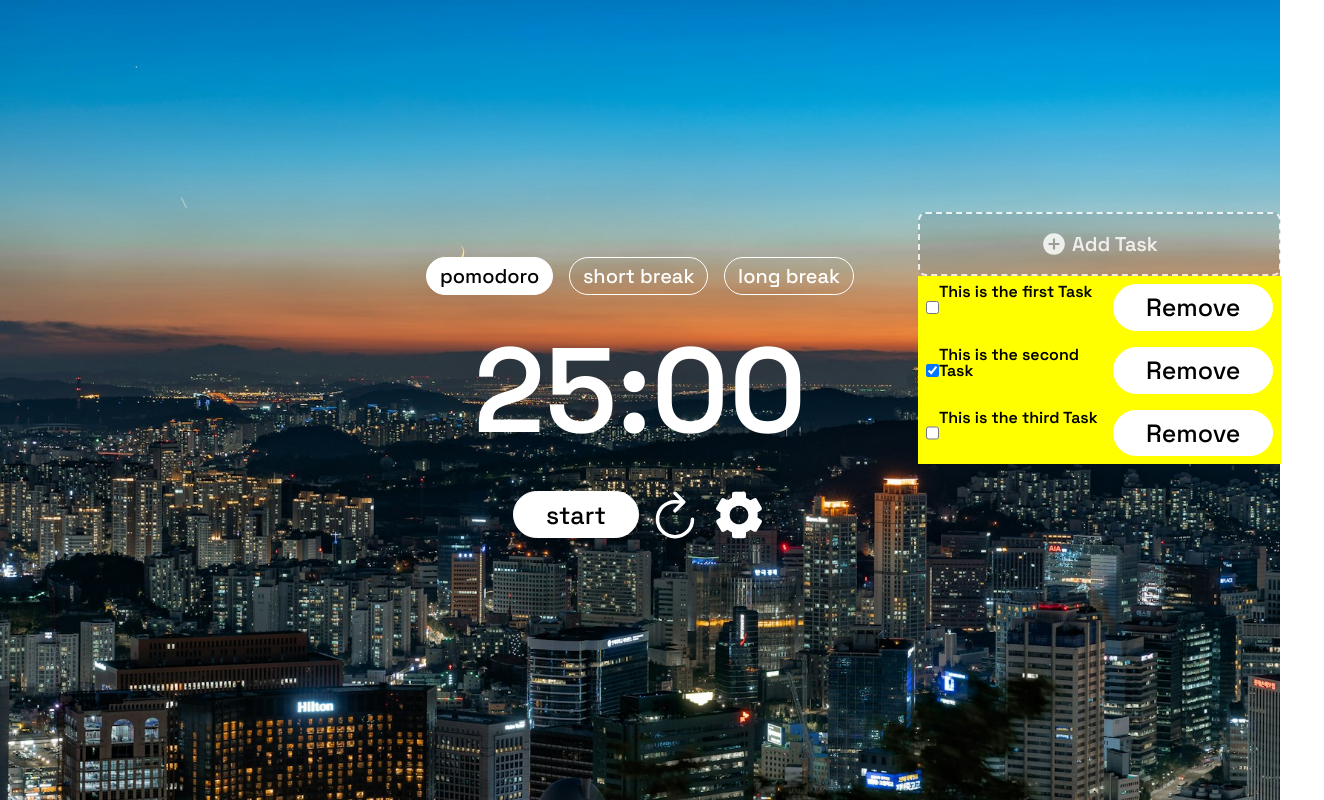
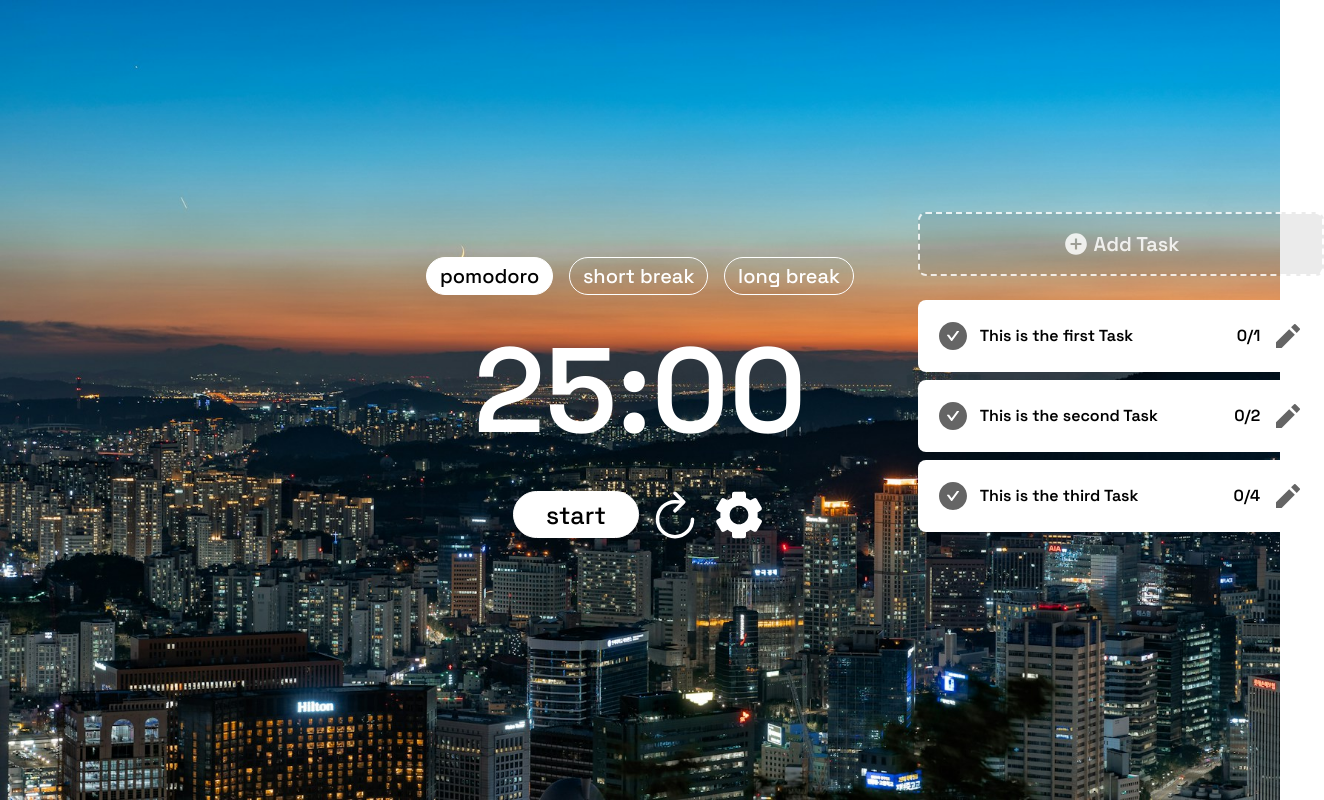
Before and after one commit to Jans3n/Pomodoro, a React (Vite) app: page / in a window 1280 px wide. Shown: the whole page, 1324 px wide, since content can reach past the window. Built offline with nearby package versions, Linux system fonts and the light colour scheme.

Commit message:
Task list design done

```diff
--- a/src/App.css
+++ b/src/App.css
@@ -42,7 +42,7 @@
   left: 100%; /* Position it to the right of the Timer */
   margin-left: 4rem; /* Space between the timer and task list */
   z-index: 2;
-  width: 85%;
+  width: 95%;
   height: 100%;
   min-height: 400px;
 
--- a/src/components/Tasks/TaskItem.css
+++ b/src/components/Tasks/TaskItem.css
@@ -1,21 +1,41 @@
 .TaskItem{
   display: flex;
-  background-color: yellow;
+  background-color: white;
   /* width: 100%; */
   padding: 0.5rem;
+  justify-content: space-between;
+  margin-top: 0.5rem;
+  border-radius: 8px;
 }
 
-.TaskCheckbox{
-  /* width: 10%; */
+.LeftSideTask{
+  display: flex;
+  width: 75%;
+  align-items: center;
+}
+
+.RightSideTask{
+  display: flex;
+  justify-content: space-between;
+  align-items: center;
 }
 
 .TaskText{
-  width: 70%;
-  text-align: left;
   overflow: hidden;
+  align-items: center;
+  display: flex;
+  justify-content: space-between;
+  width: 85%;
+  word-break: break-word;
+  cursor: default;
 }
 
-.RemoveTaskButton{
-  /* width: 20%; */
+.Pomodoros{
+  display: flex;
+  align-items: center;
+  cursor: default;
+}
 
+.EditButton{
+  color: yellow;
 }
--- a/src/components/Tasks/TaskItem.jsx
+++ b/src/components/Tasks/TaskItem.jsx
@@ -1,20 +1,52 @@
 import React, { useEffect, useState } from 'react'
 import CustomButton from '../UI/CustomButton';
 import './TaskItem.css'
+import IconButton from '../UI/IconButton';
+import CheckIcon from '../icons/CheckIcon';
+import EditIcon from '../icons/EditIcon';
 
 function TaskItem({task, toggleCompleted, editTask, deleteTask}) {
+
+  const [PomodorosPassed, setPomodorosPassed] = useState(0)
 
   const handleCompletedTaskChange = () => {
     toggleCompleted(task.id)
   }
 
+  const handleOpenTaskMenu = () => {
+
+  }
+
+  const buttonStyle = {
+    textAlign: 'center',
+    opacity: '0.9',
+    color: 'rgb(85, 85, 85)',
+  }
+
+
   return(
     <>
       <div className='TaskItem'>
-        <input className='TaskCheckbox' type="checkbox" checked={task.completed} onChange={handleCompletedTaskChange}/>
-        <p className='TaskText'>{task.text}</p>
-        <CustomButton className='RemoveTaskButton' name="Remove" onClick={() => deleteTask(task.id)} />
+        <div className='LeftSideTask'>
+          <IconButton
+            icon={<CheckIcon/>}
+            onClick={() => handleCompletedTaskChange()}
+            shouldSpin={false}
+            style={buttonStyle}/>
+          <div className='TaskText'>
+            {task.text}
+          </div>
+        </div>
+        <div className='RightSideTask'>
+          <div className='Pomodoros'>{PomodorosPassed}/{task.pomodoros}</div>
+          <IconButton
+            icon={<EditIcon/>}
+            onClick={() => handleOpenTaskMenu()}
+            shouldSpin={false}
+            style={buttonStyle}/>
+        </div>
       </div>
+
     </>
   )
 }
--- a/src/components/Tasks/TaskList.css
+++ b/src/components/Tasks/TaskList.css
@@ -1,6 +1,15 @@
 .TaskContainer{
-  /* margin: auto; */
-  /* background-color: white; */
-  height: 100%;
+  display: flex;
+  flex-direction: column;
+  height: 105%;
   border-radius: 20px;
 }
+
+.TaskItemsContainer{
+  height: 100%;
+  overflow: auto;
+}
+
+::-webkit-scrollbar {
+  display: none;
+}
--- a/src/components/Tasks/TaskList.jsx
+++ b/src/components/Tasks/TaskList.jsx
@@ -48,10 +48,9 @@ function Tasks() {
     <>
       <div className='TaskContainer'>
         <TaskInputField
-          addTask = {addTask}/>
-        {/* <CustomButton name="Add Task" onClick={() => addTask(taskText)}/>
-        <input type="text" value={taskText} onChange={(e) => setTaskText(e.target.value)}/> */}
-        {/* <div> */}
+          addTask = {addTask}
+        />
+        <div className='TaskItemsContainer'>
           {tasks.map(task => (
           <TaskItem
             key={task.id}
@@ -61,7 +60,8 @@ function Tasks() {
           />
         ))}
         </div>
-      {/* </div> */}
+
+      </div>
     </>
   )
 
--- a/src/components/UI/TaskInputField.css
+++ b/src/components/UI/TaskInputField.css
@@ -1,41 +1,6 @@
-/* .inputField{
-  font-family: 'Space Grotesk';
-  border-radius: 20px 0px 0px 20px;
-  width: 60%;
-  padding: 0.3rem 0.8rem;
-  margin: 0px;
-  box-shadow: none;
-  border: 1px solid #FFFFFF;
-  font-size: 20px;
-  font-weight: 500;
-  border-right: 0px;
-  background: none;
-  color: white;
+.ModifyTaskContainer{
+  padding-bottom: 1rem;
 }
-
-
-.inputField:focus{
-  outline: none;
-}
-
-.inputButton{
-  font-family: 'Space Grotesk';
-  border-radius: 0px 20px 20px 0px;
-  padding: 0.3rem 0.8rem;
-  font-size: 20px;
-  font-weight: 500;
-  background: none;
-  border-left: 0px;
-  border: 1px solid #FFFFFF;
-  color: white;
-  cursor: pointer;
-  transition: background-color 0.3s, color 0.3s;
-}
-
-.inputButton:hover, .inputButton.active{
-  color: black;
-  background-color: white;
-} */
 
 .addTaskButton{
   font-family: 'Space Grotesk';
--- a/src/components/UI/TaskInputField.jsx
+++ b/src/components/UI/TaskInputField.jsx
@@ -14,6 +14,7 @@ function TaskInputField({addTask}) {
 
   return (
     <>
+      <div className='ModifyTaskContainer'>
         {
           openedTaskMenu ? (
             <TaskMenu onClose={handleTaskMenu} addTask={addTask}/>
@@ -24,6 +25,8 @@ function TaskInputField({addTask}) {
             </button>
           )
         }
+      </div>
+
 
 
     </>
--- a/src/components/UI/TaskMenu.jsx
+++ b/src/components/UI/TaskMenu.jsx
@@ -11,10 +11,13 @@ function TaskMenu({onClose, addTask}) {
   const [pomodoroInputValue, setPomodoroInputValue] = useState(1)
 
   const handleSaveTask = () => {
-    // Logic to save the task goes here
-    console.log('Task saved:', taskText, pomodoroInputValue);
-    addTask(taskText, pomodoroInputValue)
-    onClose();
+    // TODO Handle user experience (toast)
+    if (taskText != '' && Number(pomodoroInputValue) != 0){
+      console.log('Task saved:', taskText, pomodoroInputValue);
+      addTask(taskText, pomodoroInputValue)
+      onClose();
+    }
+
   };
 
   const handleCancelTask = () => {
@@ -50,11 +53,6 @@ function TaskMenu({onClose, addTask}) {
     }
   }
 
-  const test = () => {
-    console.log(pomodoroInputValue)
-    console.log(Number(pomodoroInputValue))
-  }
-
   const buttonStyle = {
     textAlign: 'center',
     borderRadius: '4px',
@@ -78,7 +76,8 @@ function TaskMenu({onClose, addTask}) {
             <input type="text" value={taskText}
             onChange={(e) => setTaskText(e.target.value)}
             placeholder='What do you have planned?'
-            className='inputField'/>
+            className='inputField'
+            maxLength={50}/>
           </div>
           <div className='PomodorosRequiredContainer'>
             <p>Estimated Pomodoros</p>
--- /dev/null
+++ b/src/components/icons/CheckIcon.jsx
@@ -0,0 +1,18 @@
+// icon:check-circle | Ant Design Icons https://ant.design/components/icon/ | Ant Design
+import * as React from "react";
+
+function CheckIcon(props) {
+  return (
+    <svg
+      viewBox="0 0 1024 1024"
+      fill="currentColor"
+      height="2rem"
+      width="2rem"
+      {...props}
+    >
+      <path d="M512 64C264.6 64 64 264.6 64 512s200.6 448 448 448 448-200.6 448-448S759.4 64 512 64zm193.5 301.7l-210.6 292a31.8 31.8 0 01-51.7 0L318.5 484.9c-3.8-5.3 0-12.7 6.5-12.7h46.9c10.2 0 19.9 4.9 25.9 13.3l71.2 98.8 157.2-218c6-8.3 15.6-13.3 25.9-13.3H699c6.5 0 10.3 7.4 6.5 12.7z" />
+    </svg>
+  );
+}
+
+export default CheckIcon;
--- /dev/null
+++ b/src/components/icons/EditIcon.jsx
@@ -0,0 +1,19 @@
+// icon:edit | Ant Design Icons https://ant.design/components/icon/ | Ant Design
+import * as React from "react";
+
+function EditIcon(props) {
+  return (
+    <svg
+      viewBox="0 0 24 24"
+      fill="currentColor"
+      height="2rem"
+      width="2rem"
+      {...props}
+    >
+      <path fill="none" d="M0 0h24v24H0z" />
+      <path d="M12.9 6.858l4.242 4.243L7.242 21H3v-4.243l9.9-9.9zm1.414-1.414l2.121-2.122a1 1 0 011.414 0l2.829 2.829a1 1 0 010 1.414l-2.122 2.121-4.242-4.242z" />
+    </svg>
+  );
+}
+
+export default EditIcon;
```
Lines whose indentation alone changed are shown as unchanged.
